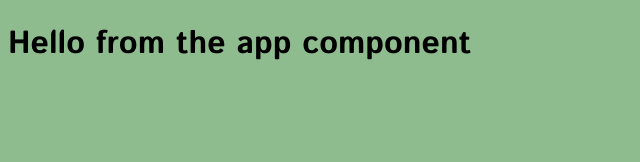
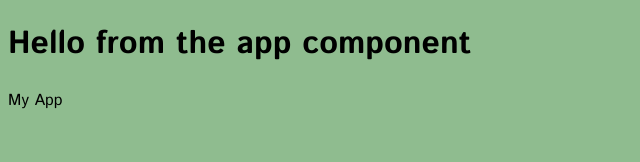
Before and after one commit to OybekKayumov/feedback-app, a React (Create React App) app: page / in a window 1280 px wide. Shown: the top 162 px of the page, without its empty margins (0-640 px from the left). Built offline with nearby package versions, Linux system fonts and the light colour scheme.

Commit message:
add div for two elements

```diff
--- a/src/App.js
+++ b/src/App.js
@@ -1,5 +1,10 @@
 function App() {
-  return <h1>Hello from the app component</h1>
+  return (
+    <div>
+      <h1>Hello from the app component</h1>
+      <p>My App</p>
+    </div>
+  )
 }
 
 export default App
```
